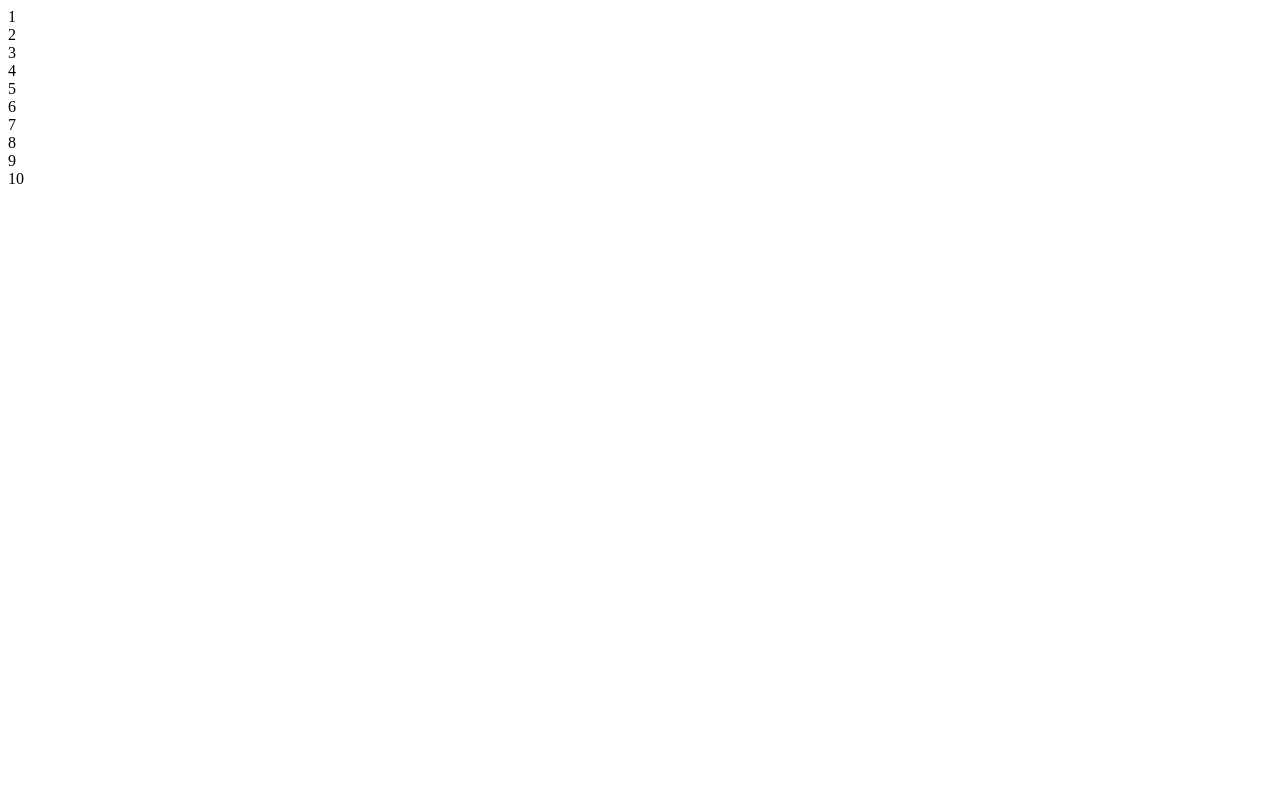
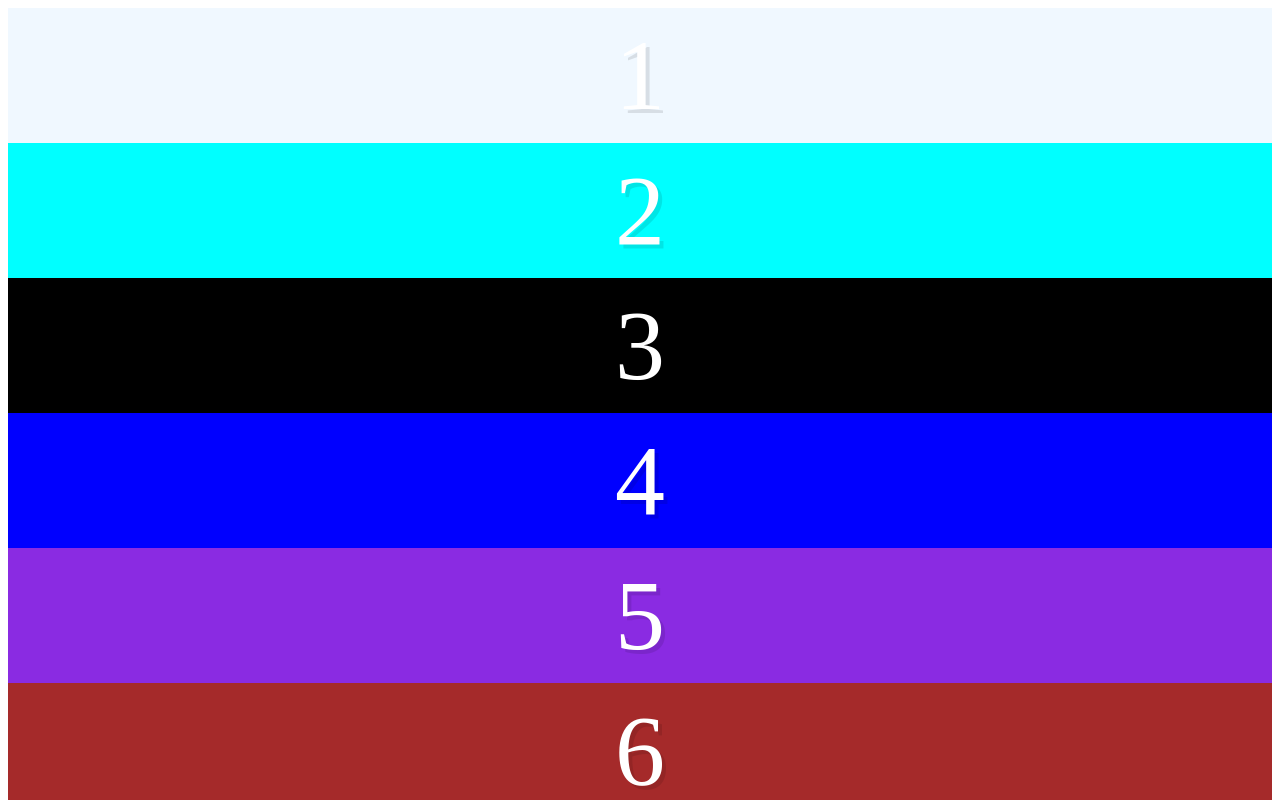
Before and after one commit to TemesgenA/my-flex, a website: page index.html in a window 1280 px wide. Shown: the top 800 px of the page. Drawn offline with Linux system fonts and the light colour scheme.

Commit message:
add style for elements

```diff
--- a/style.css
+++ b/style.css
@@ -1,6 +1,56 @@
-h1 {
-  font-size: 50px;
-  line-height: 52px;
-  color: #172b4d;
-  margin-top: 60px;
+/* Box sizing border-box */
+* {
+  -webkit-box-sizing: border-box;
+  box-sizing: border-box;
+  -moz-box-sizing: border-box;
 }
+
+/* Default styles to make each box visible */
+.box {
+  color: white;
+  font-size: 100px;
+  text-align: center;
+  text-shadow: 4px 4px 0 rgba(0, 0, 0, 0.1);
+  padding: 10px;
+}
+
+/* color for each box */
+.box1 {
+  background-color: aliceblue;
+}
+
+.box2 {
+  background-color: aqua;
+}
+
+.box3 {
+  background-color: black;
+}
+
+.box4 {
+  background-color: blue;
+}
+
+.box5 {
+  background-color: blueviolet;
+}
+
+.box6 {
+  background-color: brown;
+}
+
+.box7 {
+  background-color: chartreuse;
+}
+
+.box8 {
+  background-color: chocolate;
+}
+
+.box9 {
+  background-color: darkgreen;
+}
+
+.box10 {
+  background-color: hotpink;
+}
```
